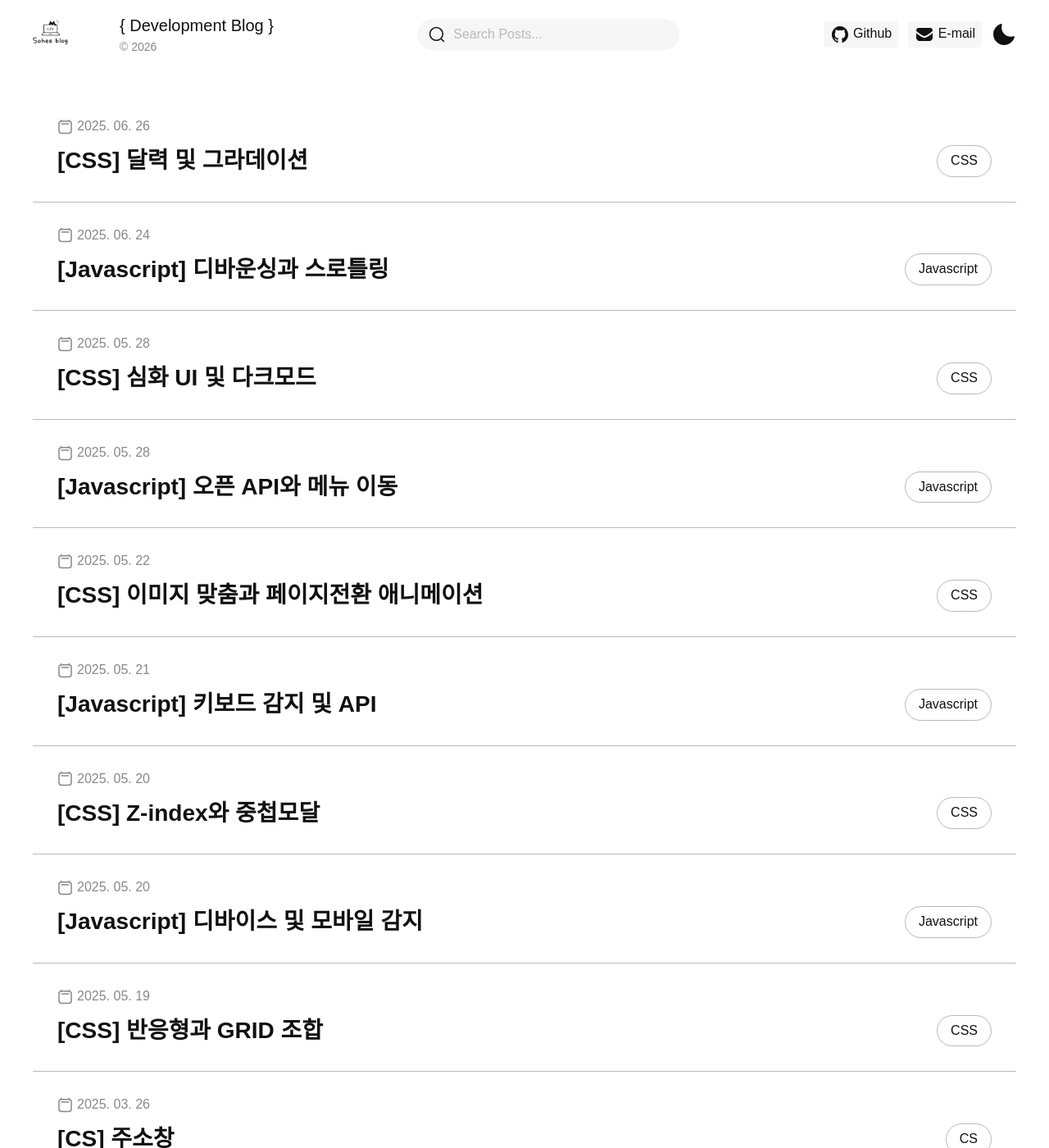
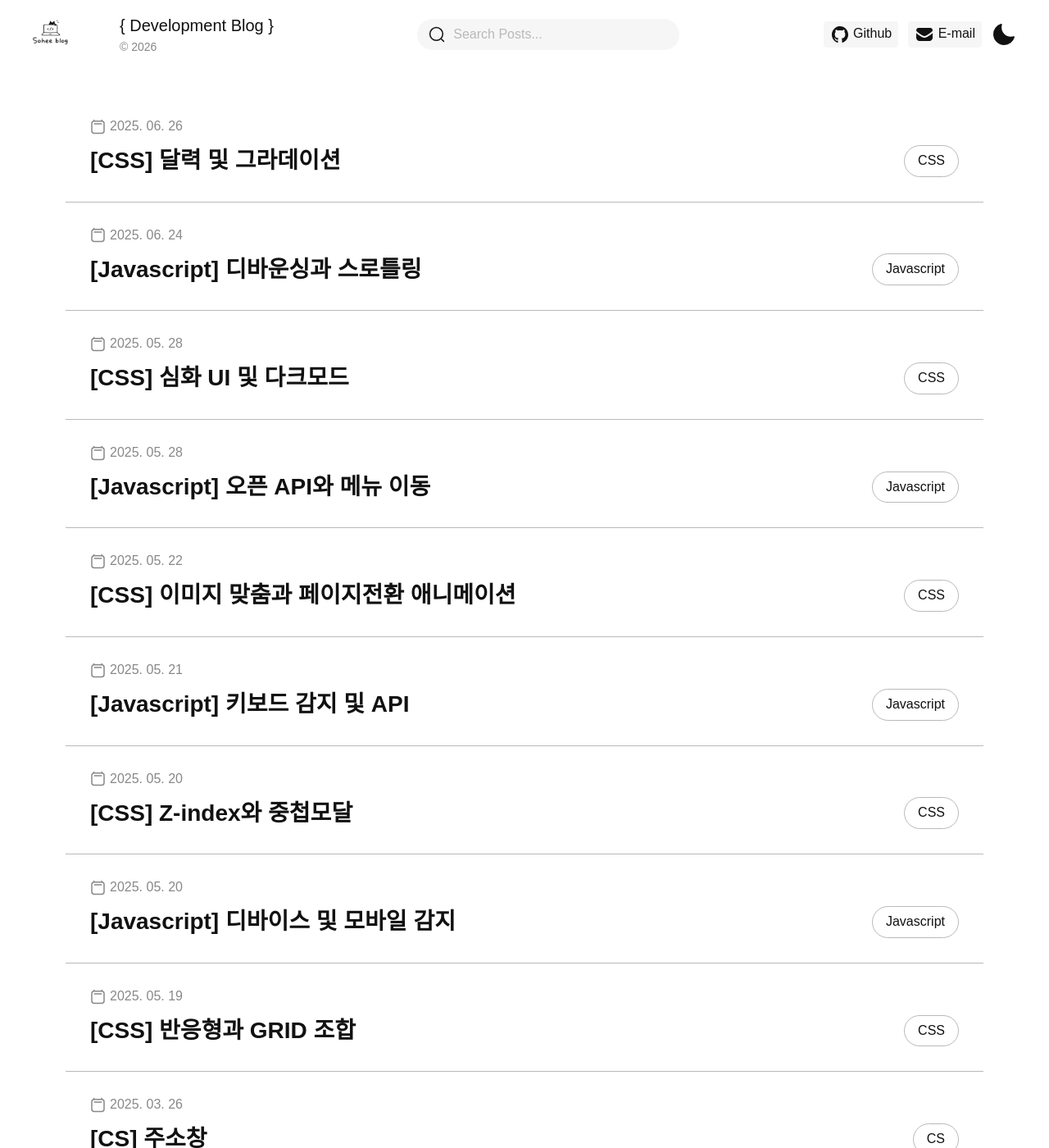
Before and after one commit to shkim00216/shkim00216.github.io, a Jekyll site: the page built from index.md, in a window 1280 px wide and 1400 px high. Shown: the whole window at 82% size. Built offline with Jekyll 4.4.1, drawn with Linux system fonts in a browser that asks for light colours; some web fonts are replaced; comment, search, counter and statistics services are not loaded.

Commit message:
Update plain.scss

```diff
--- a/_sass/plain.scss
+++ b/_sass/plain.scss
@@ -15,7 +15,7 @@
   --point-bg: #FBF9F7;
 }
 
-$bigScreenW: 1520px;
+$bigScreenW: 1280px;
 $tabletW: 991px;
 $mobileW: 768px;
 $smallMobileW: 480px;
@@ -102,6 +102,10 @@ main {
 
       &-img {
         width: 86px;
+
+        img {
+          max-width: 100%;
+        }
 
         &.dark {
           display: none;
@@ -303,7 +307,7 @@ main {
   }
 
   .content {
-    max-width: 1300px;
+    max-width: 1200px;
     width: 100%;
     margin: 0 auto;
 
```
